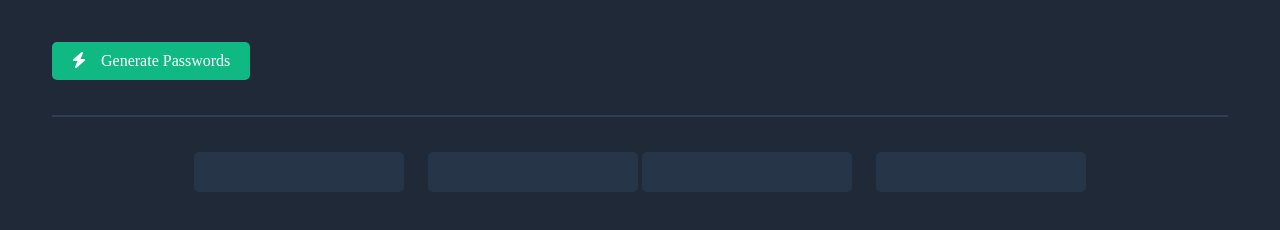
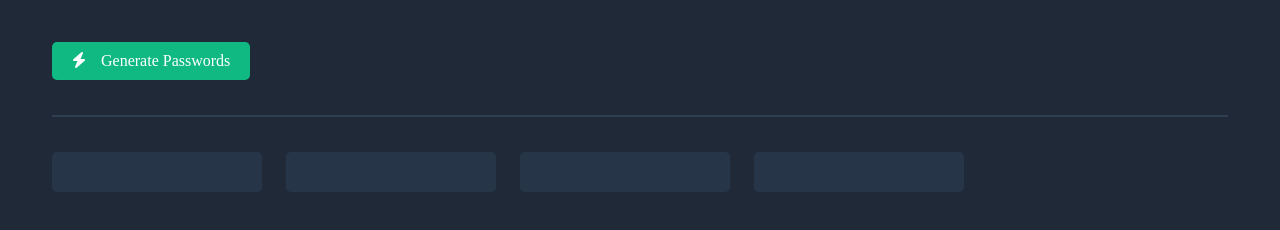
Before and after one commit to kkauma/password-generator, a plain HTML site: page index.html in a window 1280 px wide. Shown: the part 246-476 px from the top of the page. Drawn offline with nearby package versions, Linux system fonts and the light colour scheme.

Commit message:
clean up margin between buttons

```diff
--- a/index.css
+++ b/index.css
@@ -43,7 +43,6 @@ hr {
 
 .passwords-section {
   margin-top: 35px;
-  text-align: center;
 }
 
 .btn-password {
@@ -57,11 +56,7 @@ hr {
 }
 
 #password-one,
+#password-two,
 #password-three {
   margin-right: 20px;
 }
-
-#password-one,
-#password-two {
-  margin-bottom: 30px;
-}
```
